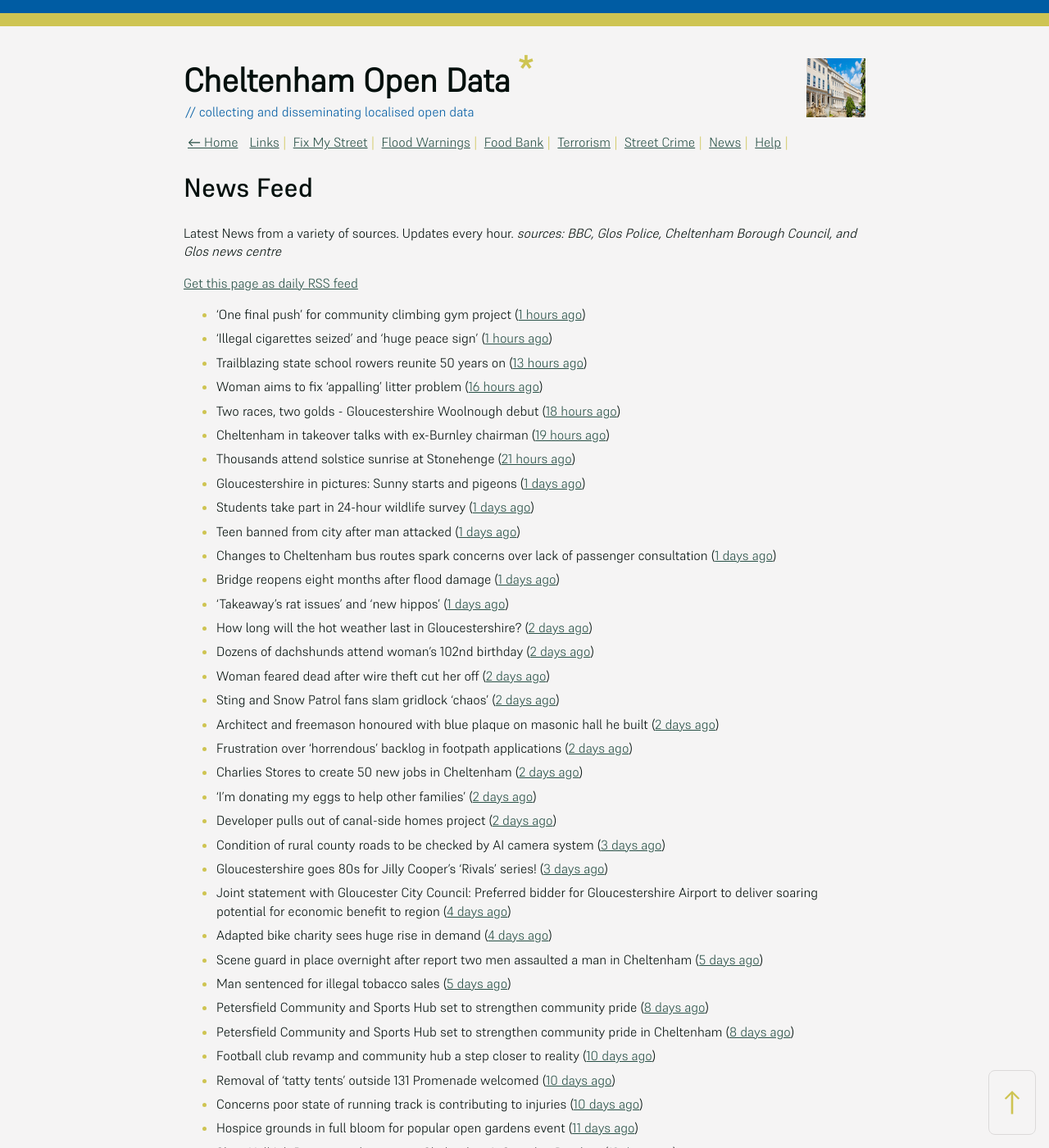
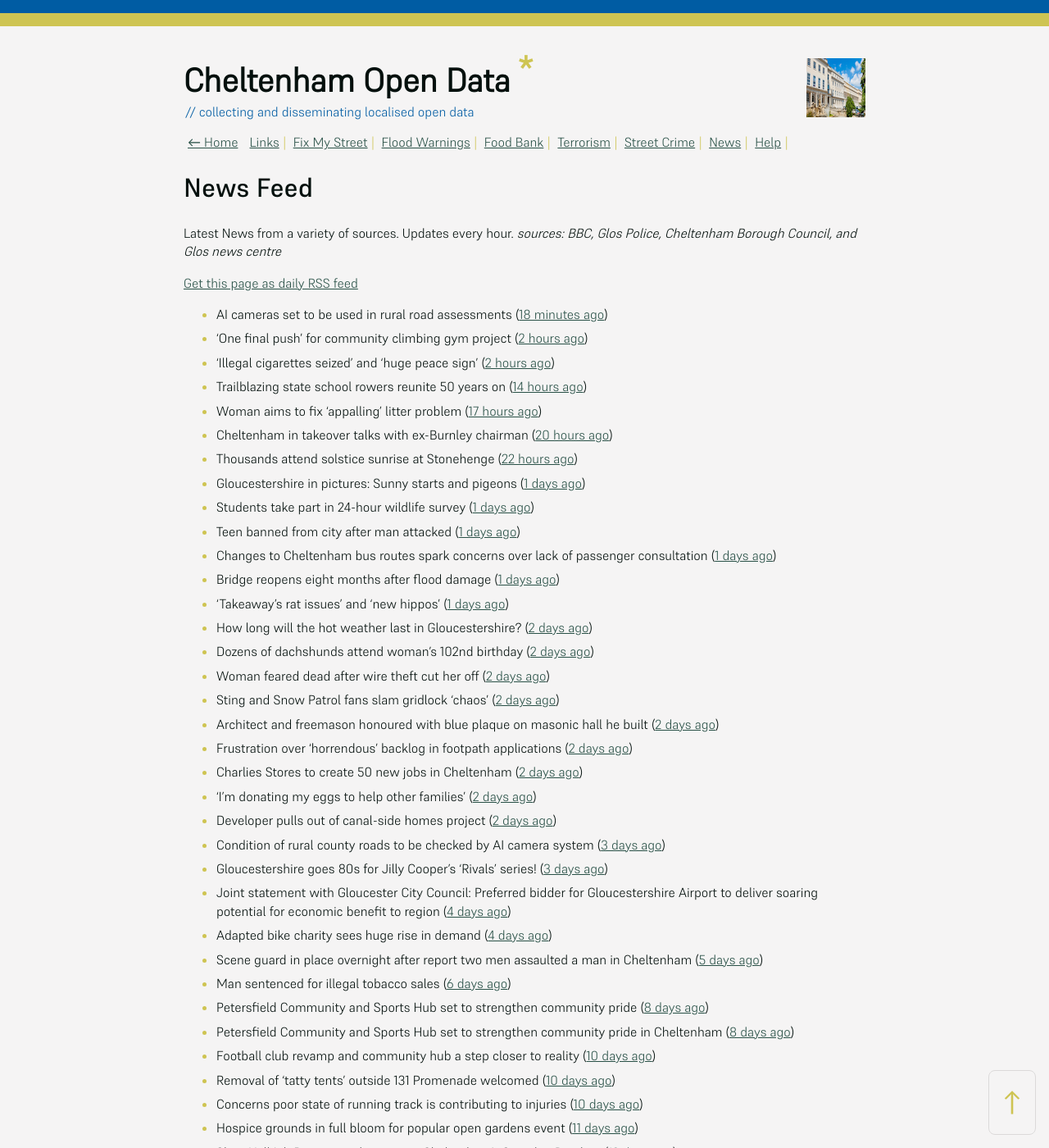
Before and after one commit to mat-0/cheltenham-open-data, a Jekyll site: the page built from _pages/news.md, in a window 1280 px wide and 1400 px high. Shown: the whole window at 82% size. Built offline with Jekyll 4.4.1, drawn with Linux system fonts in a browser that asks for light colours; some of the changed text lies outside the part shown.

Commit message:
Updated 2025-06-22 08:58:06

```diff
--- a/_pages/news.md
+++ b/_pages/news.md
@@ -12,13 +12,13 @@ _sources: BBC, Glos Police, Cheltenham Borough Council, and Glos news centre_
 [Get this page as daily RSS feed](/daily.rss)
 
 <!-- news_marker starts -->
-- 'One final push' for community climbing gym project ([1 hours ago](https://www.bbc.com/news/articles/cx2v55q5kpeo))
-- 'Illegal cigarettes seized' and 'huge peace sign' ([1 hours ago](https://www.bbc.com/news/articles/cy9x4grl3zno))
-- Trailblazing state school rowers reunite 50 years on ([13 hours ago](https://www.bbc.com/news/articles/ce9xgerg0n5o))
-- Woman aims to fix 'appalling' litter problem ([16 hours ago](https://www.bbc.com/news/articles/cqjq05rv191o))
-- Two races, two golds - Gloucestershire Woolnough debut ([18 hours ago](https://www.bbc.com/sport/rowing/articles/cgjg4516w15o))
-- Cheltenham in takeover talks with ex-Burnley chairman ([19 hours ago](https://www.bbc.com/sport/football/articles/ckg3v5135meo))
-- Thousands attend solstice sunrise at Stonehenge ([21 hours ago](https://www.bbc.com/news/articles/cg75gp1y233o))
+- AI cameras set to be used in rural road assessments ([18 minutes ago](https://www.bbc.com/news/articles/c62g921l14jo))
+- 'One final push' for community climbing gym project ([2 hours ago](https://www.bbc.com/news/articles/cx2v55q5kpeo))
+- 'Illegal cigarettes seized' and 'huge peace sign' ([2 hours ago](https://www.bbc.com/news/articles/cy9x4grl3zno))
+- Trailblazing state school rowers reunite 50 years on ([14 hours ago](https://www.bbc.com/news/articles/ce9xgerg0n5o))
+- Woman aims to fix 'appalling' litter problem ([17 hours ago](https://www.bbc.com/news/articles/cqjq05rv191o))
+- Cheltenham in takeover talks with ex-Burnley chairman ([20 hours ago](https://www.bbc.com/sport/football/articles/ckg3v5135meo))
+- Thousands attend solstice sunrise at Stonehenge ([22 hours ago](https://www.bbc.com/news/articles/cg75gp1y233o))
 - Gloucestershire in pictures: Sunny starts and pigeons ([1 days ago](https://www.bbc.com/news/articles/cwye9g90870o))
 - Students take part in 24-hour wildlife survey ([1 days ago](https://www.bbc.com/news/articles/cn41ze3r27zo))
 - Teen banned from city after man attacked ([1 days ago](https://www.bbc.com/news/articles/c75rl4we60wo))
@@ -39,7 +39,7 @@ _sources: BBC, Glos Police, Cheltenham Borough Council, and Glos news centre_
 - Joint statement with Gloucester City Council: Preferred bidder for Gloucestershire Airport to deliver soaring potential for economic benefit to region ([4 days ago](https://www.cheltenham.gov.uk/news/article/3021/joint_statement_with_gloucester_city_council_preferred_bidder_for_gloucestershire_airport_to_deliver_soaring_potential_for_economic_benefit_to_region))
 - Adapted bike charity sees huge rise in demand ([4 days ago](https://www.bbc.co.uk/sounds/play/p0ljrsvr))
 - Scene guard in place overnight after report two men assaulted a man in Cheltenham ([5 days ago](https://gloucesternewscentre.co.uk/scene-guard-in-place-overnight-after-report-two-men-assaulted-a-man-in-cheltenham/))
-- Man sentenced for illegal tobacco sales ([5 days ago](https://gloucesternewscentre.co.uk/man-sentenced-for-illegal-tobacco-sales/))
+- Man sentenced for illegal tobacco sales ([6 days ago](https://gloucesternewscentre.co.uk/man-sentenced-for-illegal-tobacco-sales/))
 - Petersfield Community and Sports Hub set to strengthen community pride ([8 days ago](https://gloucesternewscentre.co.uk/petersfield-community-and-sports-hub-set-to-strengthen-community-pride/))
 - Petersfield Community and Sports Hub set to strengthen community pride in Cheltenham ([8 days ago](https://www.cheltenham.gov.uk/news/article/3020/petersfield_community_and_sports_hub_set_to_strengthen_community_pride_in_cheltenham))
 - Football club revamp and community hub a step closer to reality ([10 days ago](https://gloucesternewscentre.co.uk/football-club-revamp-and-community-hub-a-step-closer-to-reality/))
```
Also changed, not shown: other parts of _pages/news.md (+2 -2 lines), _data/flood.json (+4 -4 lines), _pages/fix-my-street.md (+1 -1 lines), index.md (+5 -5 lines).
